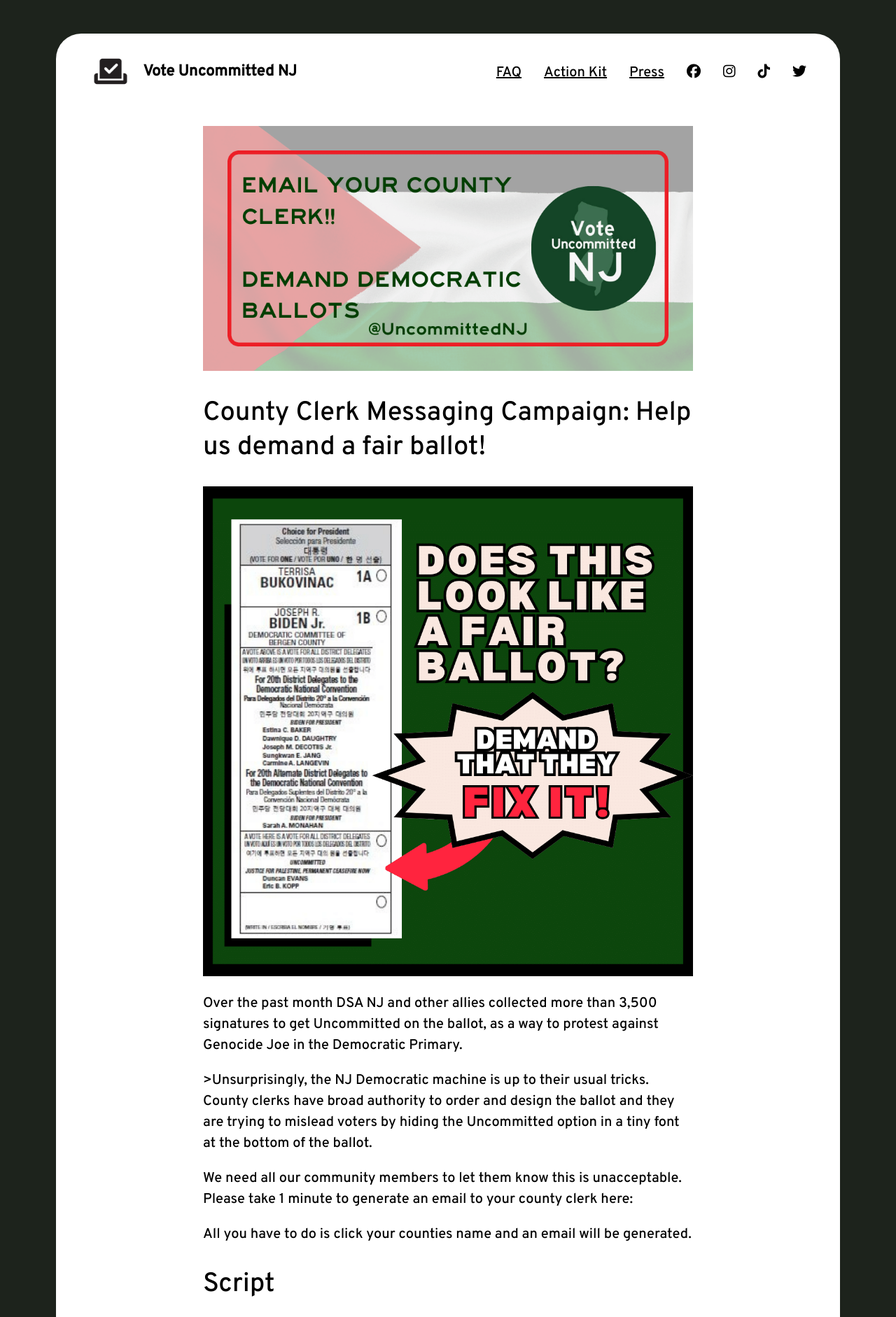
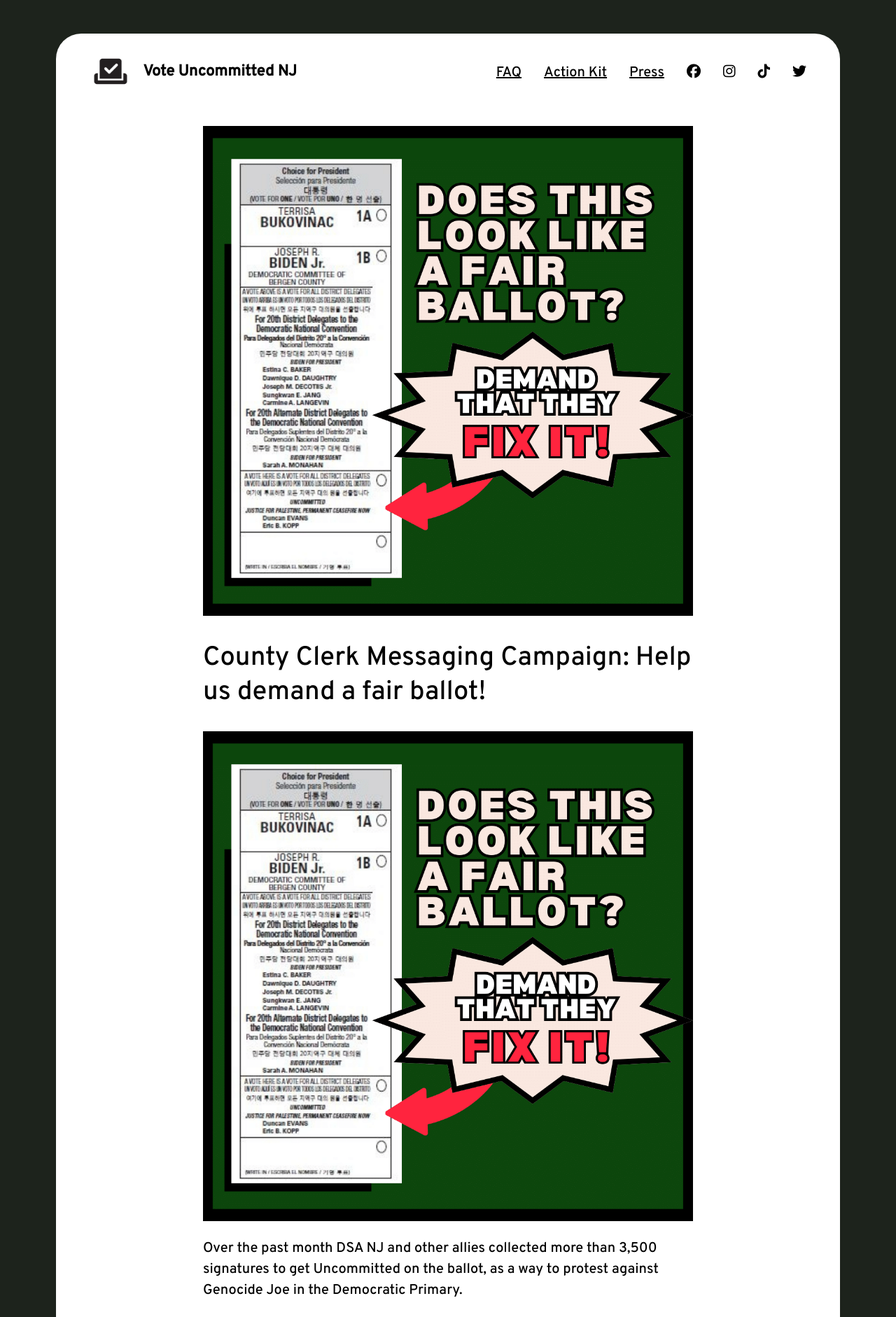
Before and after one commit to dsa-ntc/uncommittednj.org, a Jekyll site: the page built from county-clerk-campaign.html, in a window 1280 px wide. Shown: the top 1882 px of the page at 70% size. Built offline with Jekyll 4.4.1, drawn with Linux system fonts in a browser that asks for light colours; nearby versions of some CDN libraries.

Commit message:
Update county-clerk-campaign.html

```diff
--- a/county-clerk-campaign.html
+++ b/county-clerk-campaign.html
@@ -5,7 +5,7 @@
 layout: default
 og:image: /assets/county-clerk-social.png
 ---
-<img src="/assets/county-clerk-social.png">
+<img src="assets/clerk-ballot-image.png">
 <h2>County Clerk Messaging Campaign: Help us demand a fair ballot!</h2>
 
 <img src="assets/clerk-ballot-image.png">
```
